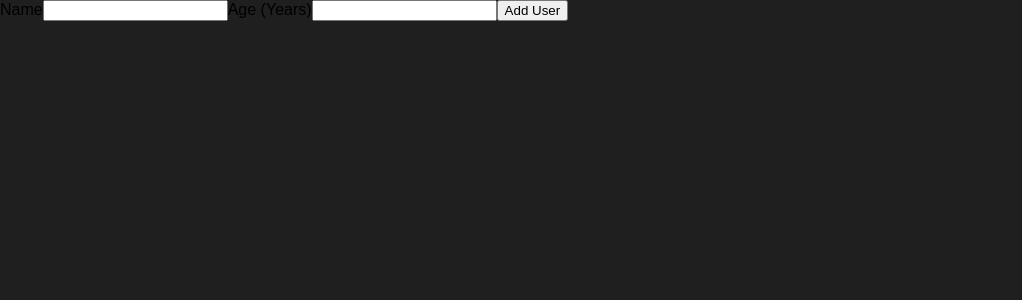
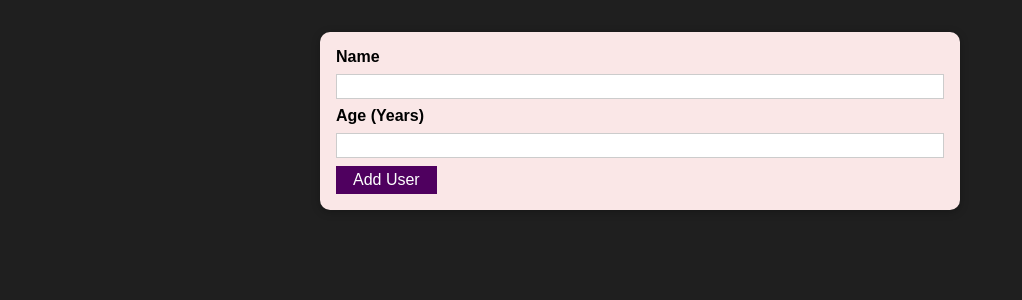
Before and after one commit to pedromachakio/React-foodOrdering-app, a React (Create React App) app: page / in a window 1280 px wide. Shown: the top 300 px of the page, without its empty margins (0-1022 px from the left). Built offline with nearby package versions, Linux system fonts and the light colour scheme.

Commit message:
added the Card component which is a reusable component to apply card styling components && added the button component and its CSS

```diff
--- a/src/Components/UI/Button.js
+++ b/src/Components/UI/Button.js
@@ -0,0 +1,7 @@
+import styles from "./Button.module.css";
+
+const Button = (props) => {
+  return <button type="submit" className={styles.button}>Add User</button>;
+};
+
+export default Button;
--- a/src/Components/UI/Button.module.css
+++ b/src/Components/UI/Button.module.css
@@ -0,0 +1,18 @@
+.button {
+    font: inherit;
+    border: 1px solid #4f005f;
+    background: #4f005f;
+    color: white;
+    padding: 0.25rem 1rem;
+    cursor: pointer;
+  }
+
+  .button:hover,
+  .button:active {
+    background: #741188;
+    border-color: #741188;
+  }
+
+  .button:focus {
+    outline: none;
+  }
--- a/src/Components/UI/Card.js
+++ b/src/Components/UI/Card.js
@@ -1,8 +1,7 @@
 import styles from "./Card.module.css";
 
 function Card(props) {
-  const namesOfClasses = "card " + props.className;
-  return <div className={namesOfClasses}>{props.children}</div>;
+  return <div className={`${styles.card} ${props.className}`}>{props.children}</div>;
 }
 
 export default Card;
--- a/src/Components/UI/Card.module.css
+++ b/src/Components/UI/Card.module.css
@@ -1,4 +1,5 @@
 .card {
-    border-radius: 12px;
-    box-shadow: 0 1px 8px rgba(0, 0, 0, 0.25);
+    border-radius: 10px;
+    box-shadow: 0 2px 8px rgba(0, 0, 0, 0.26);
+    background: rgb(250, 231, 231)
   }
--- a/src/Components/Users/AddUser.js
+++ b/src/Components/Users/AddUser.js
@@ -1,18 +1,19 @@
 import styles from "./AddUser.module.css";
 import Card from "../UI/Card";
+import Button from "../UI/Button";
 
 const AddUser = (props) => {
   const addUserHandler = (event) => {
     event.preventDefault();
   };
   return (
-    <Card>
+    <Card className={styles.input}>
       <form onSubmit={addUserHandler}>
         <label htmlFor="name">Name</label>
-        <input styles={styles.input} type="text" id="name"></input>
+        <input type="text" id="name"></input>
         <label htmlFor="age">Age (Years)</label>
         <input type="number" min="1" id="age"></input>
-        <button type="submit">Add User</button>
+        <Button />
       </form>
     </Card>
   );
```
